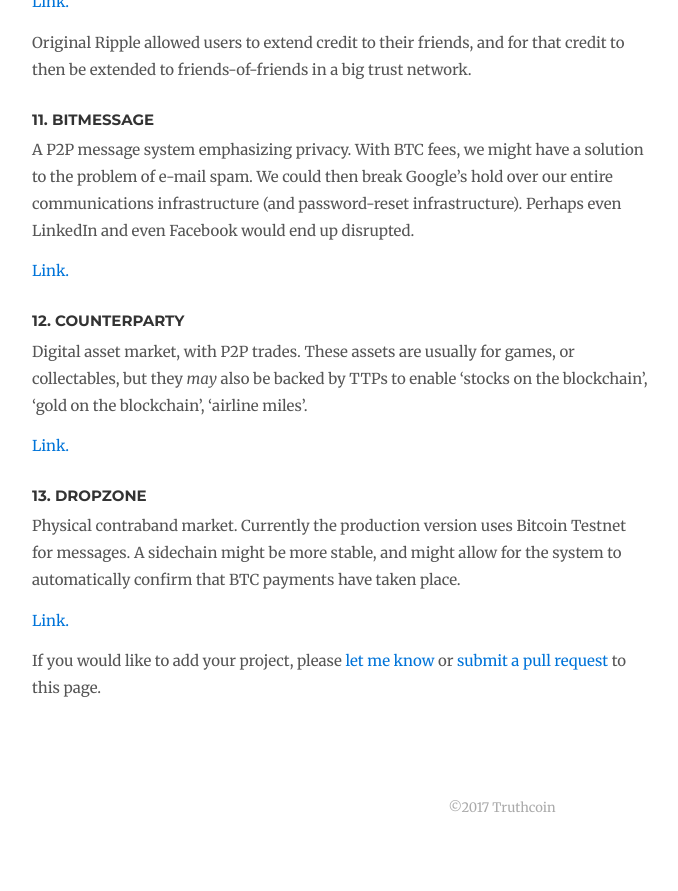
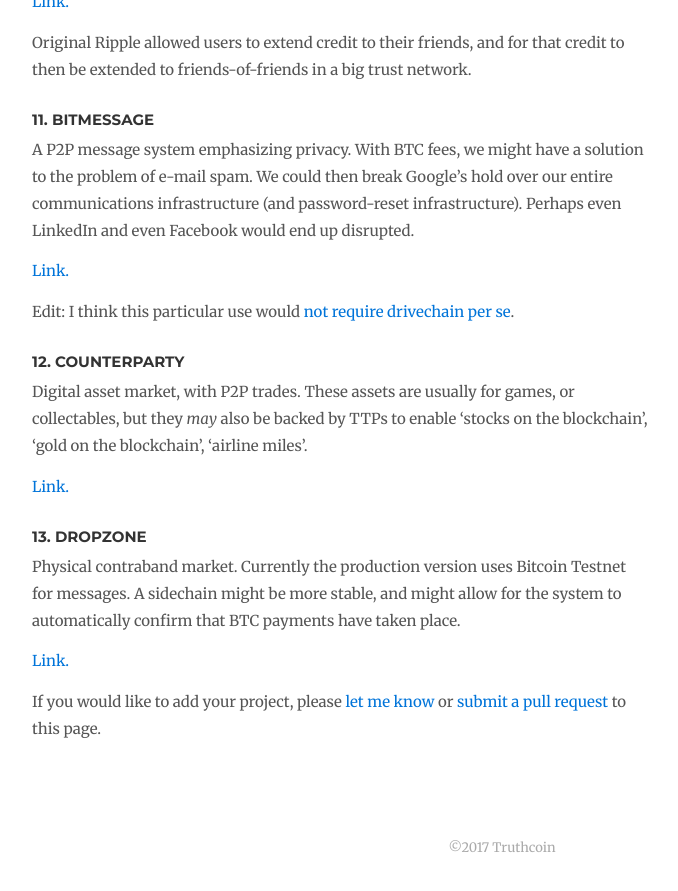
Before and after one commit to drivechain-project/drivechain.info, a Jekyll site: the page built from projects/index.md, in a window 1280 px wide and 900 px high, scrolled down 1960 px. Shown: the top 891 px of the window, without its empty margins (138-816 px from the left). Built offline with Jekyll 4.4.1, drawn with Linux system fonts in a browser that asks for light colours; nearby versions of some CDN libraries; comment, search, counter and statistics services are not loaded; before the commit the page ends 2820 px from its top, so only the background shows below that.

Commit message:
tiny update

```diff
--- a/projects/index.md
+++ b/projects/index.md
@@ -82,6 +82,8 @@
 
 [Link.](https://bitmessage.org/wiki/Main_Page)
 
+Edit: I think this particular use would [not require drivechain per se](https://twitter.com/Truthcoin/status/935670042141908993).
+
 ### 12. Counterparty
 
 Digital asset market, with P2P trades. These assets are usually for games, or collectables, but they *may* also be backed by TTPs to enable ‘stocks on the blockchain’, 'gold on the blockchain', 'airline miles'.
```
